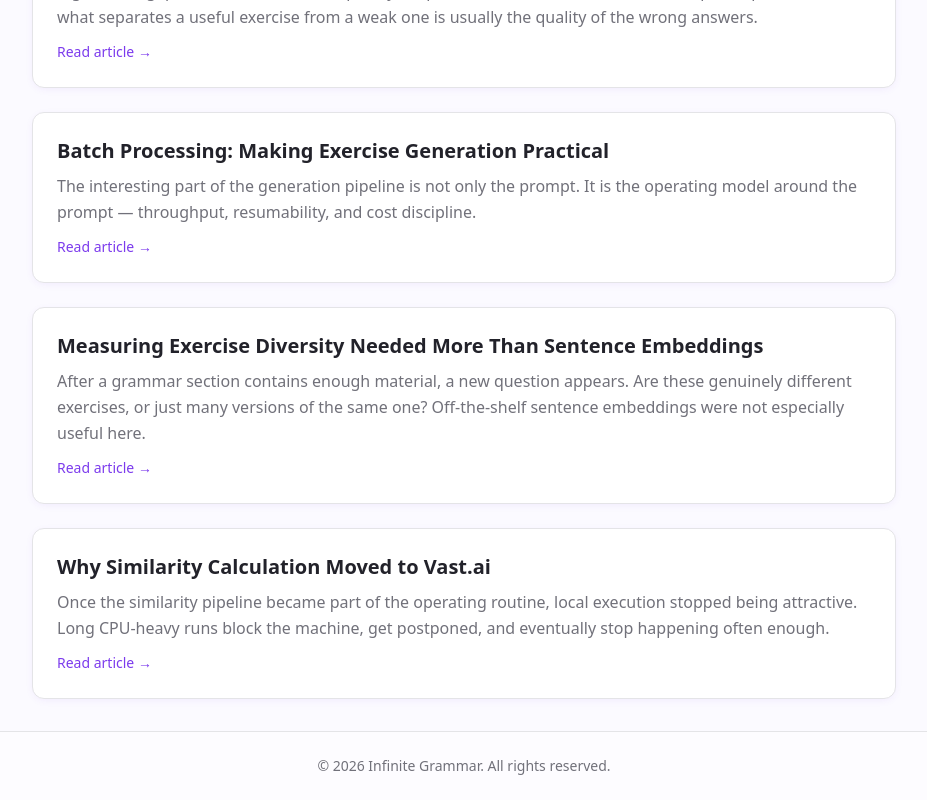
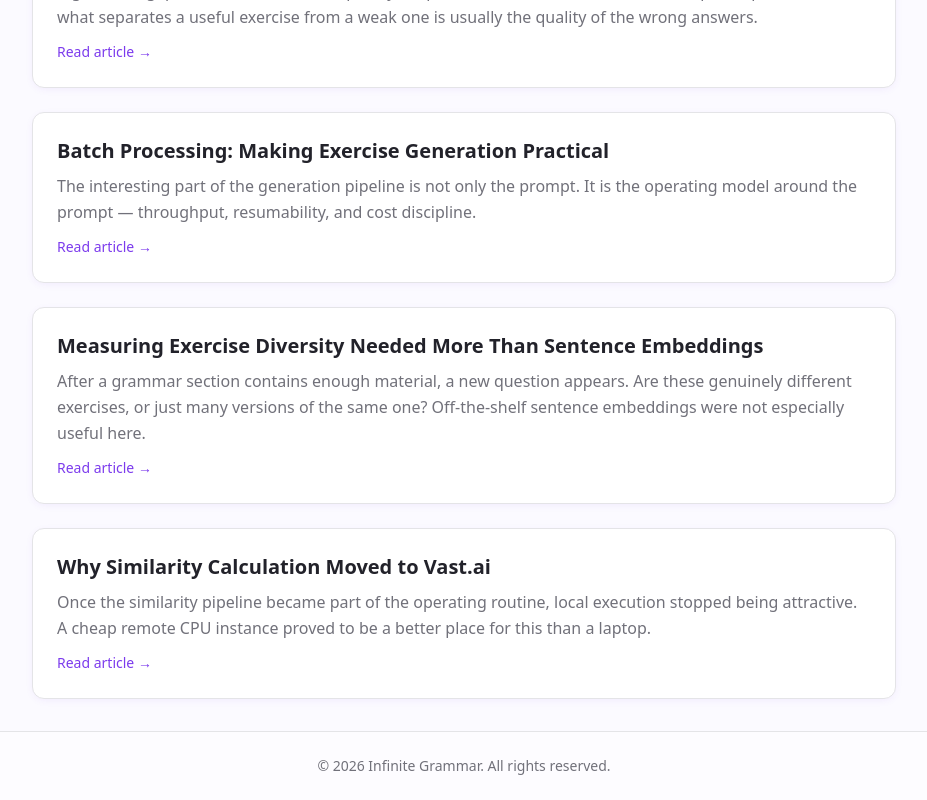
Before and after one commit to Teamleadsky-com/infinitegrammar-frontend, a React (Vite) app: page /articles in a window 1280 px wide. Shown: the part 506-1306 px from the top of the page, without its empty margins (176-1103 px from the left). Built offline with nearby package versions, Linux system fonts and the light colour scheme; no server answers.

Commit message:
Article 4.1 upd

```diff
--- a/src/data/articles.ts
+++ b/src/data/articles.ts
@@ -754,7 +754,7 @@ for iteration in range(max_iterations):
   {
     slug: 'similarity-calculation-vast-ai',
     title: 'Why Similarity Calculation Moved to Vast.ai',
-    excerpt: 'Once the similarity pipeline became part of the operating routine, local execution stopped being attractive. Long CPU-heavy runs block the machine, get postponed, and eventually stop happening often enough.',
+    excerpt: 'Once the similarity pipeline became part of the operating routine, local execution stopped being attractive. A cheap remote CPU instance proved to be a better place for this than a laptop.',
     datePublished: '2026-03-15T10:00:00+01:00',
     dateModified: '2026-03-22T10:00:00+01:00',
     htmlContent: `
```
